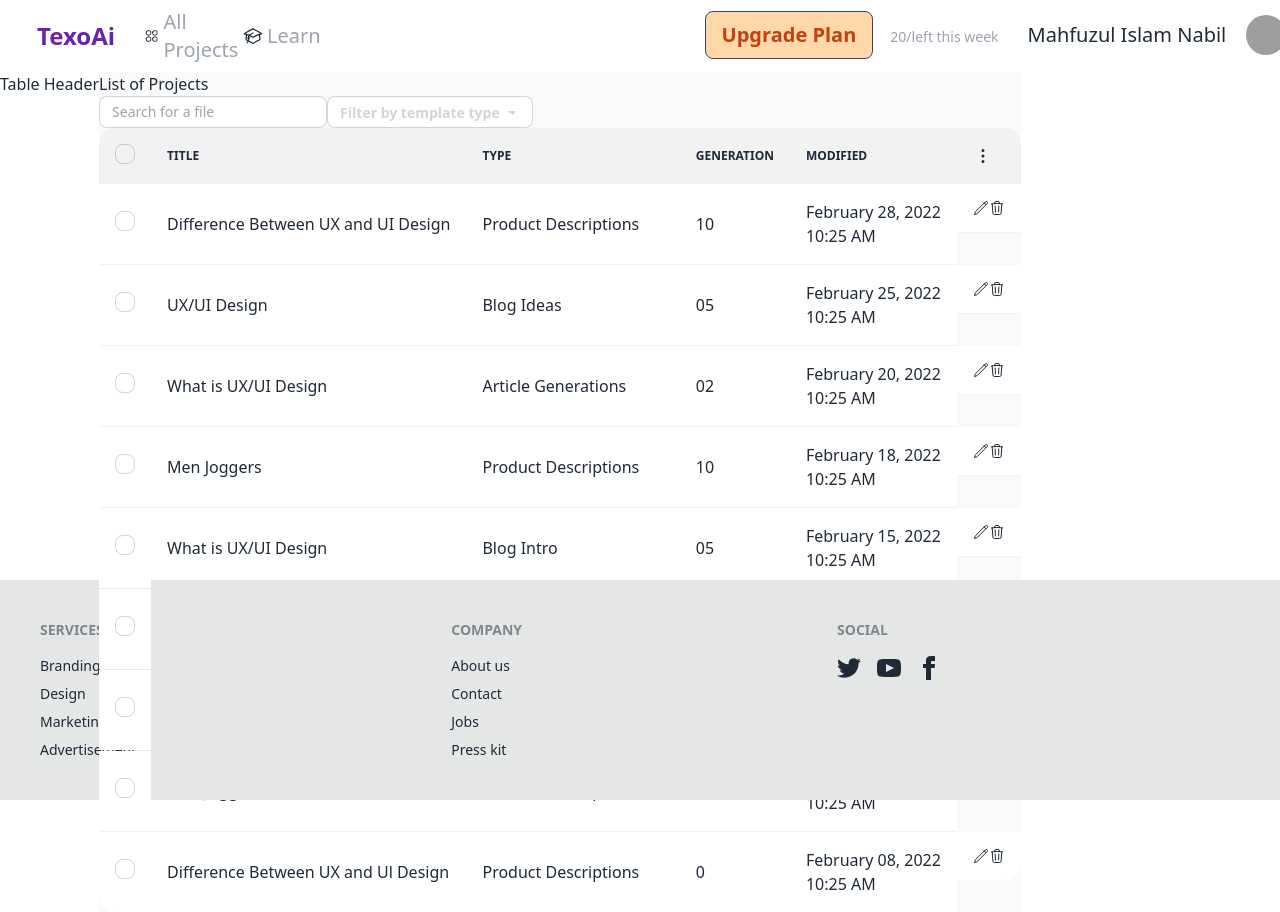
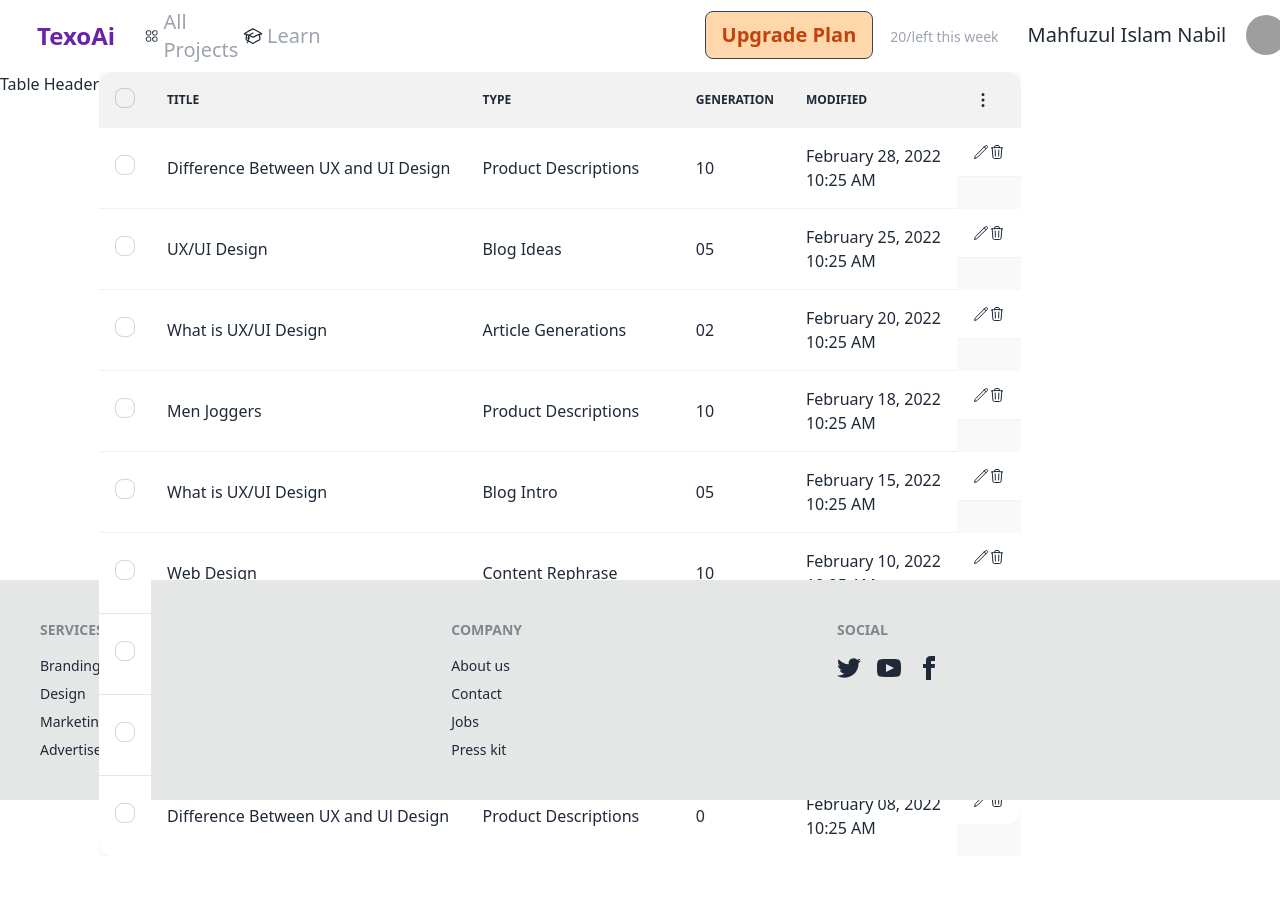
Before and after one commit to darkimpow/ai-writer-app-final, a React (Create React App) app: page / in a window 1280 px wide. After the commit the page ends 856 px from the top, so only its background shows below. Built offline with nearby package versions, Linux system fonts and the light colour scheme; grey boxes are pictures that could not be loaded.

Commit message:
table body design

```diff
--- a/src/projects/TableBody.js
+++ b/src/projects/TableBody.js
@@ -3,23 +3,23 @@ import React from 'react';
 function TableBody(props) {
     return (
         <div className={'bg-[#faf9f9]'}>
-            {/*title*/}
-            <div>List of Projects</div>
+            {/*/!*title*!/*/}
+            {/*<div>List of Projects</div>*/}
 
-            {/*search box*/}
-            <div className={'flex'}>
-            <div>
-                <input type="text" placeholder="Search for a file" className="input input-bordered input-sm w-full max-w-xs" />
-            </div>
-            <div>
-                <select className="select select-bordered select-sm w-full max-w-xs text-gray-300">
-                    <option disabled selected>Filter by template type</option>
-                    <option>Small Apple</option>
-                    <option>Small Orange</option>
-                    <option>Small Tomato</option>
-                </select>
-            </div>
-            </div>
+            {/*/!*search box*!/*/}
+            {/*<div className={'flex'}>*/}
+            {/*<div>*/}
+            {/*    <input type="text" placeholder="Search for a file" className="input input-bordered input-sm w-full max-w-xs" />*/}
+            {/*</div>*/}
+            {/*<div>*/}
+            {/*    <select className="select select-bordered select-sm w-full max-w-xs text-gray-300">*/}
+            {/*        <option disabled selected>Filter by template type</option>*/}
+            {/*        <option>Small Apple</option>*/}
+            {/*        <option>Small Orange</option>*/}
+            {/*        <option>Small Tomato</option>*/}
+            {/*    </select>*/}
+            {/*</div>*/}
+            {/*</div>*/}
 
             {/*table*/}
             <div className="overflow-x-auto flex place-content-center">
```
